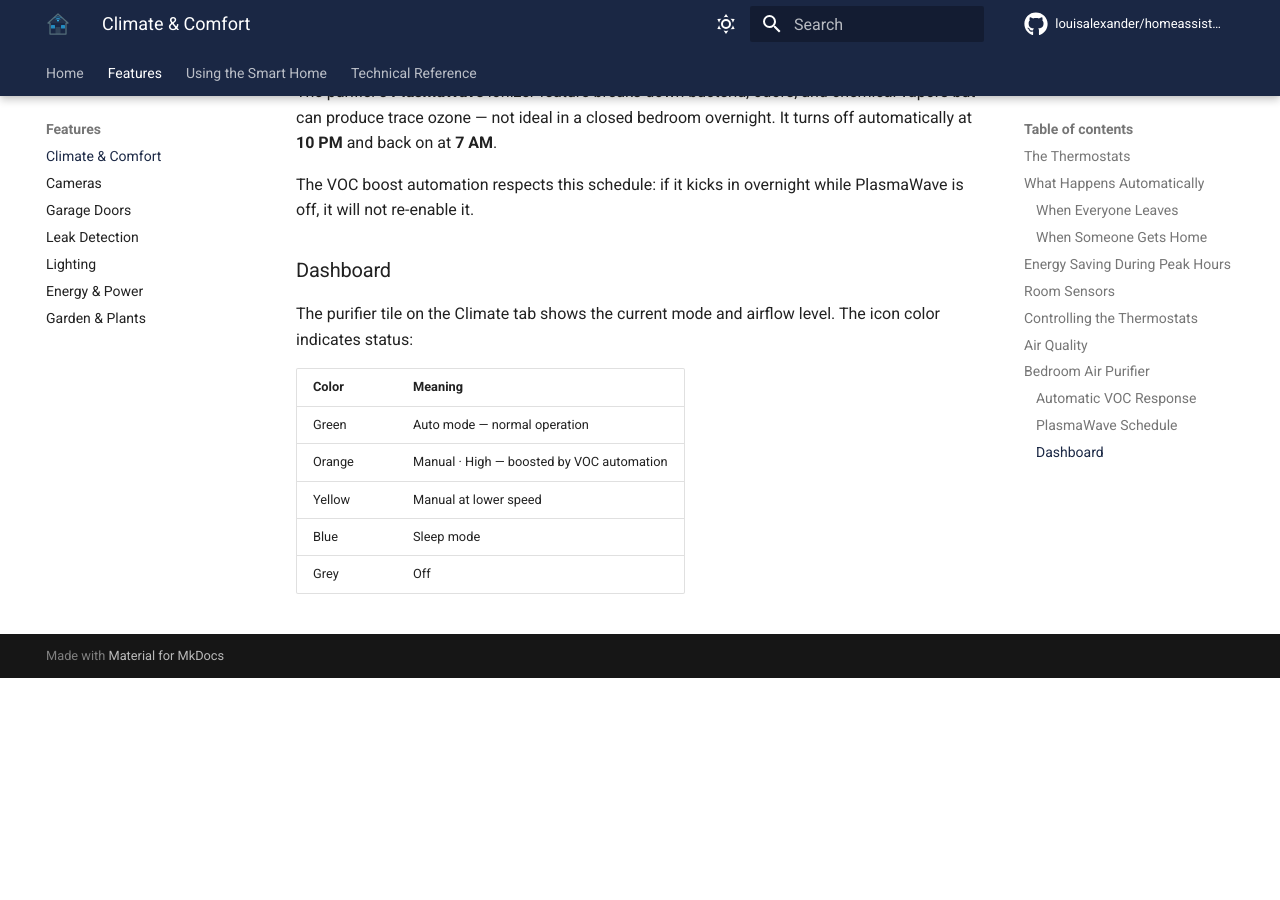
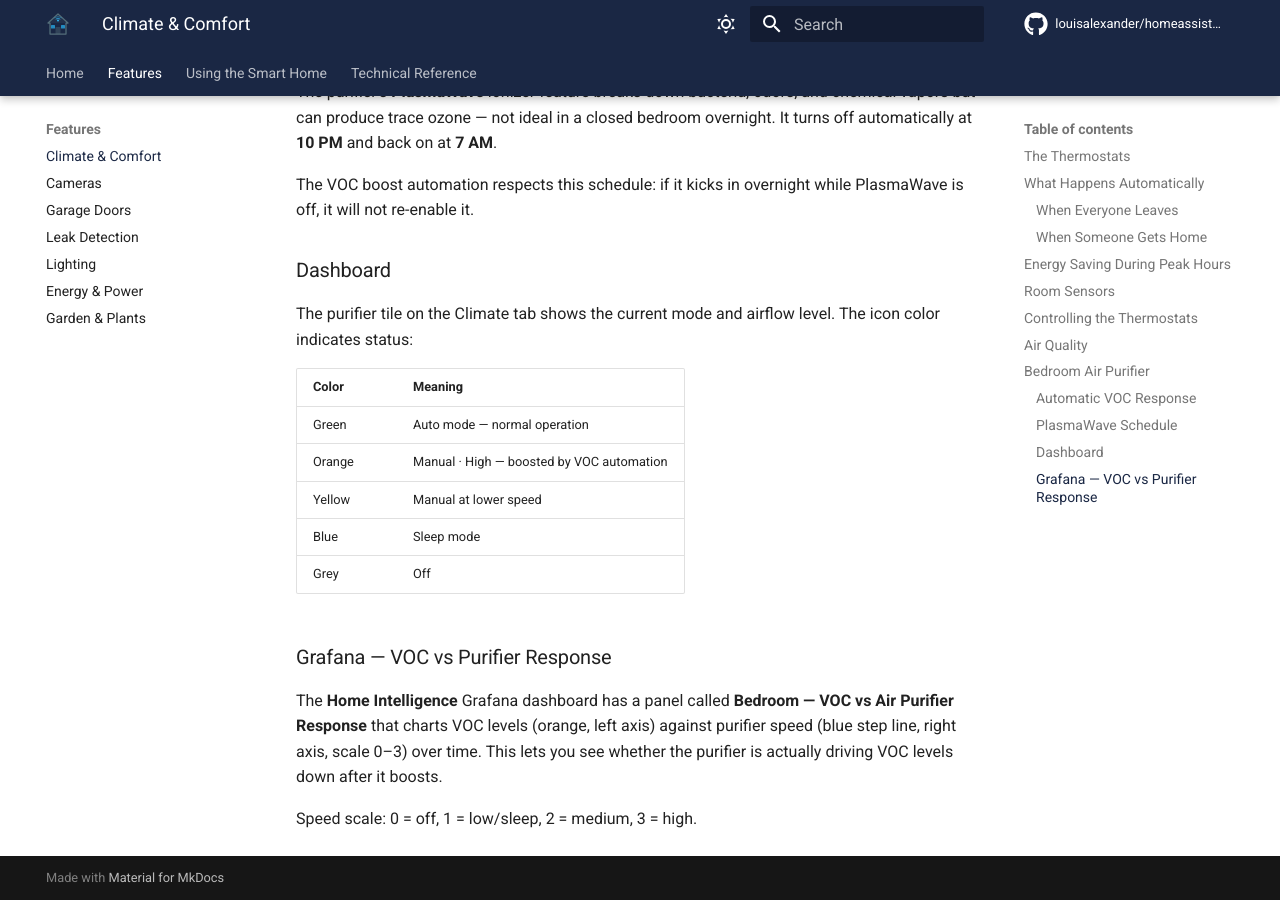
Before and after one commit to louisalexander/homeassistant, an MkDocs documentation site: the page built from docs/climate.md, in a window 1280 px wide and 900 px high, scrolled down 2968 px. Built offline with MkDocs 1.6.1 and Material for MkDocs 9.7.7, drawn with Linux system fonts in a browser that asks for light colours; comment, search, counter and statistics services are not loaded; before the commit the page ends 3646 px from its top, so only the background shows below that.

Commit message:
auto: update climate.md 2026-05-29

```diff
--- a/docs/climate.md
+++ b/docs/climate.md
@@ -110,3 +110,9 @@ The purifier tile on the Climate tab shows the current mode and airflow level. T
 | Yellow | Manual at lower speed |
 | Blue | Sleep mode |
 | Grey | Off |
+
+### Grafana — VOC vs Purifier Response
+
+The **Home Intelligence** Grafana dashboard has a panel called **Bedroom — VOC vs Air Purifier Response** that charts VOC levels (orange, left axis) against purifier speed (blue step line, right axis, scale 0–3) over time. This lets you see whether the purifier is actually driving VOC levels down after it boosts.
+
+Speed scale: 0 = off, 1 = low/sleep, 2 = medium, 3 = high.
```
